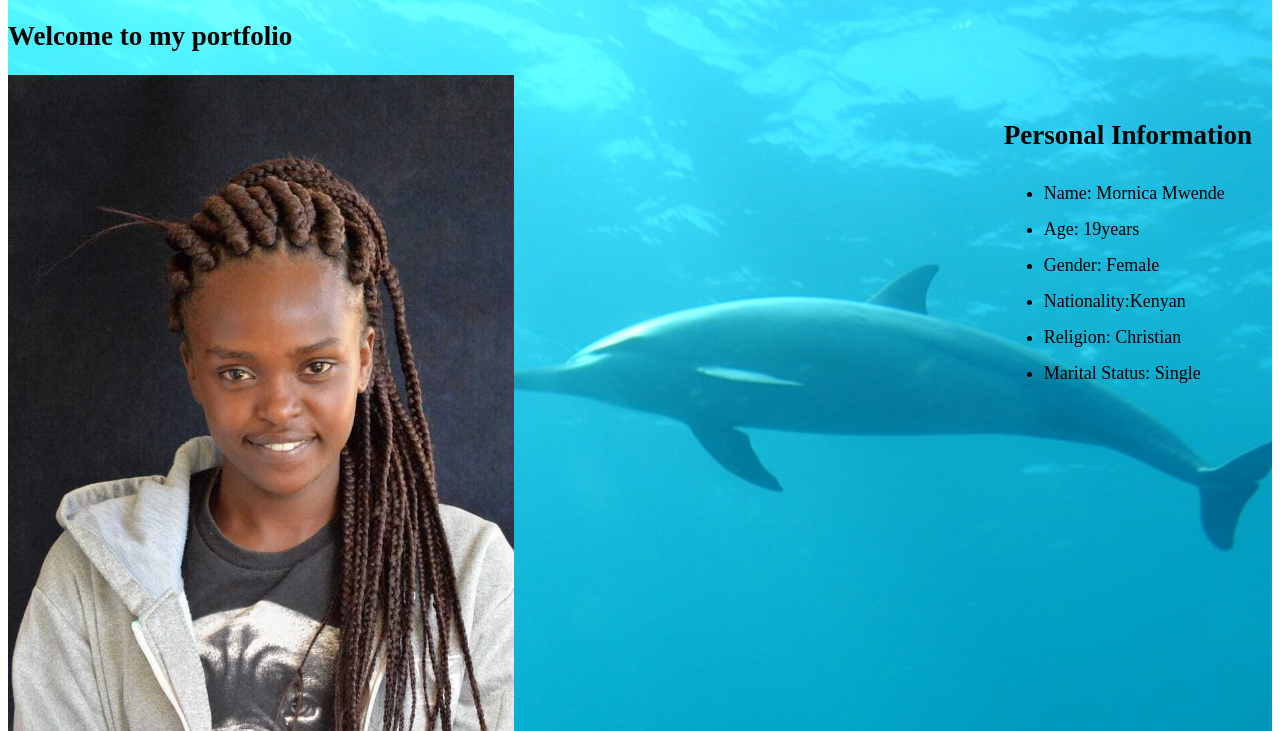
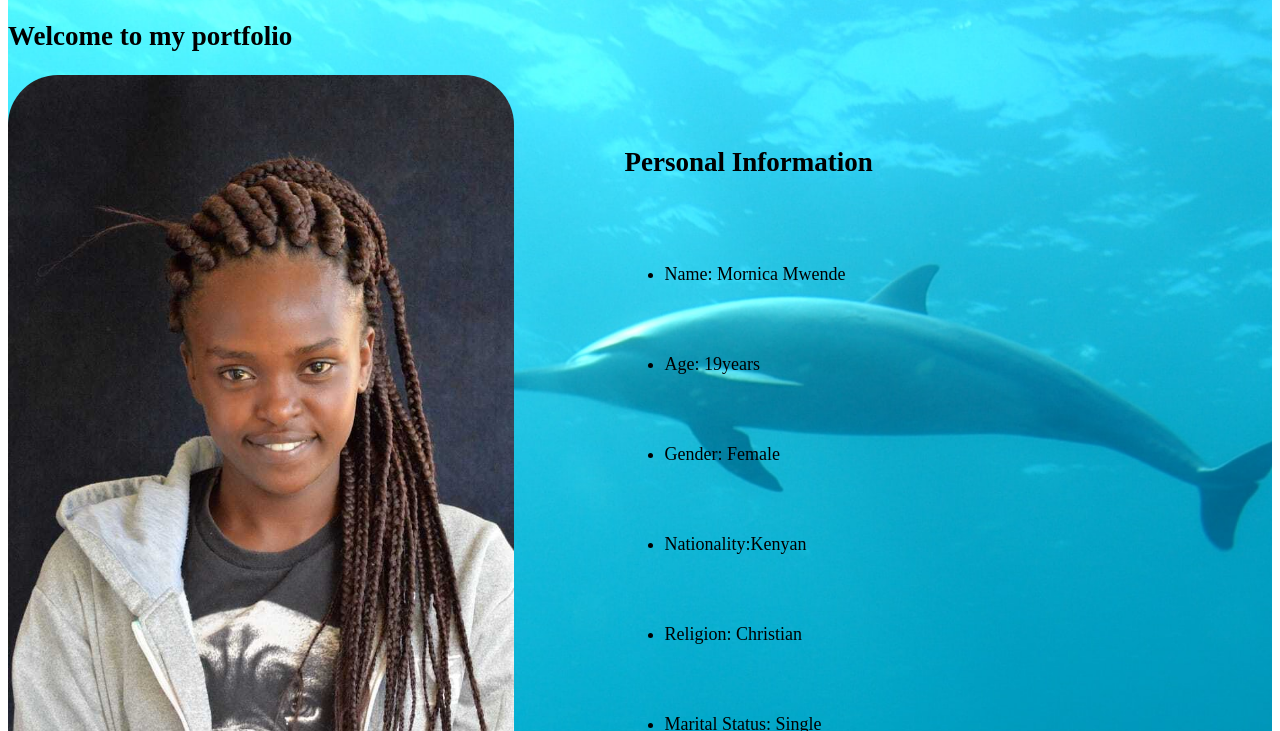
Before and after one commit to mornicamwende/my-portfolio, a plain HTML site: page index.html in a window 1280 px wide. Shown: the part 69-800 px from the top of the page. Drawn offline with Linux system fonts and the light colour scheme.

Commit message:
add padding and border radius

```diff
--- a/styles.css
+++ b/styles.css
@@ -6,15 +6,16 @@
     font-size:large;
 }
 .personal{
-    line-height:200%;
+    line-height:500%;
     font: size 25px;
     float: right;
-    padding: -50px;
+    padding-right: 30%;
     margin: 20px;
     top: 2px;
 }
 img {
     width: 40%;
+    border-radius: 50px;
 }
 .link{
     color: whitesmoke;
```
